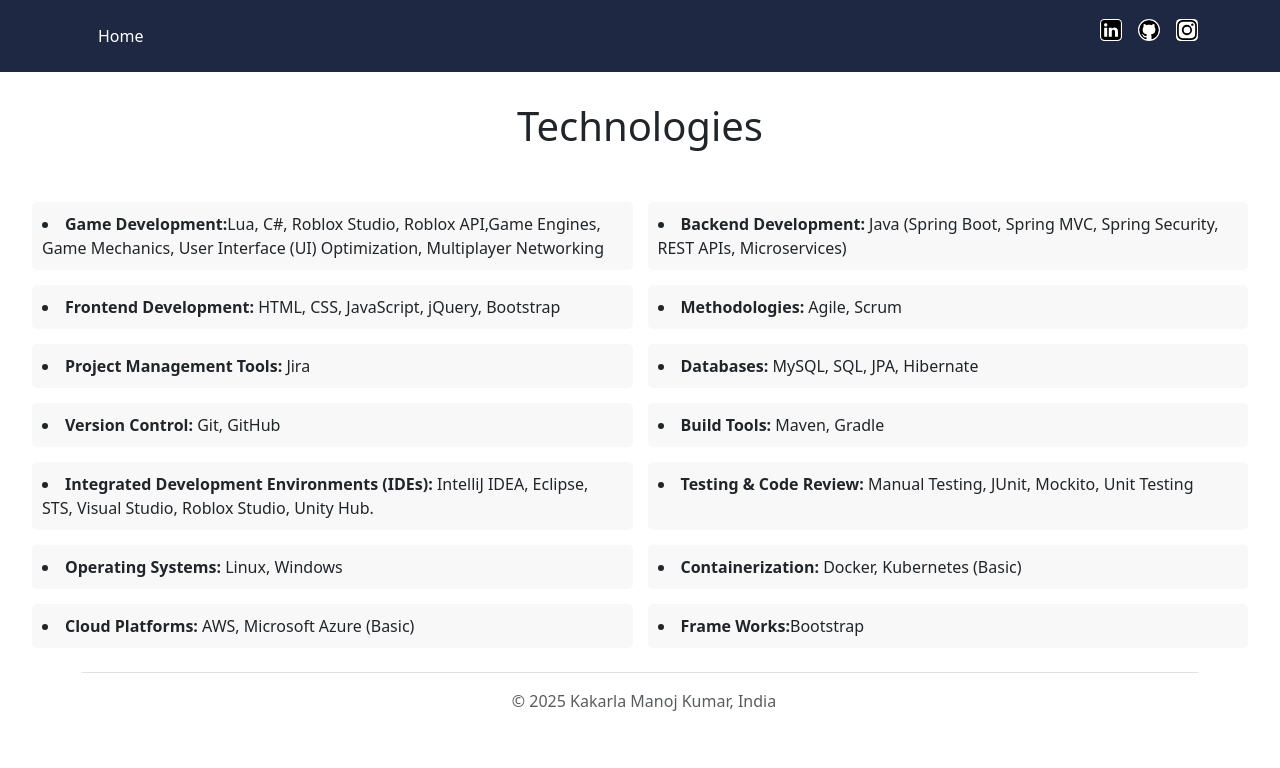
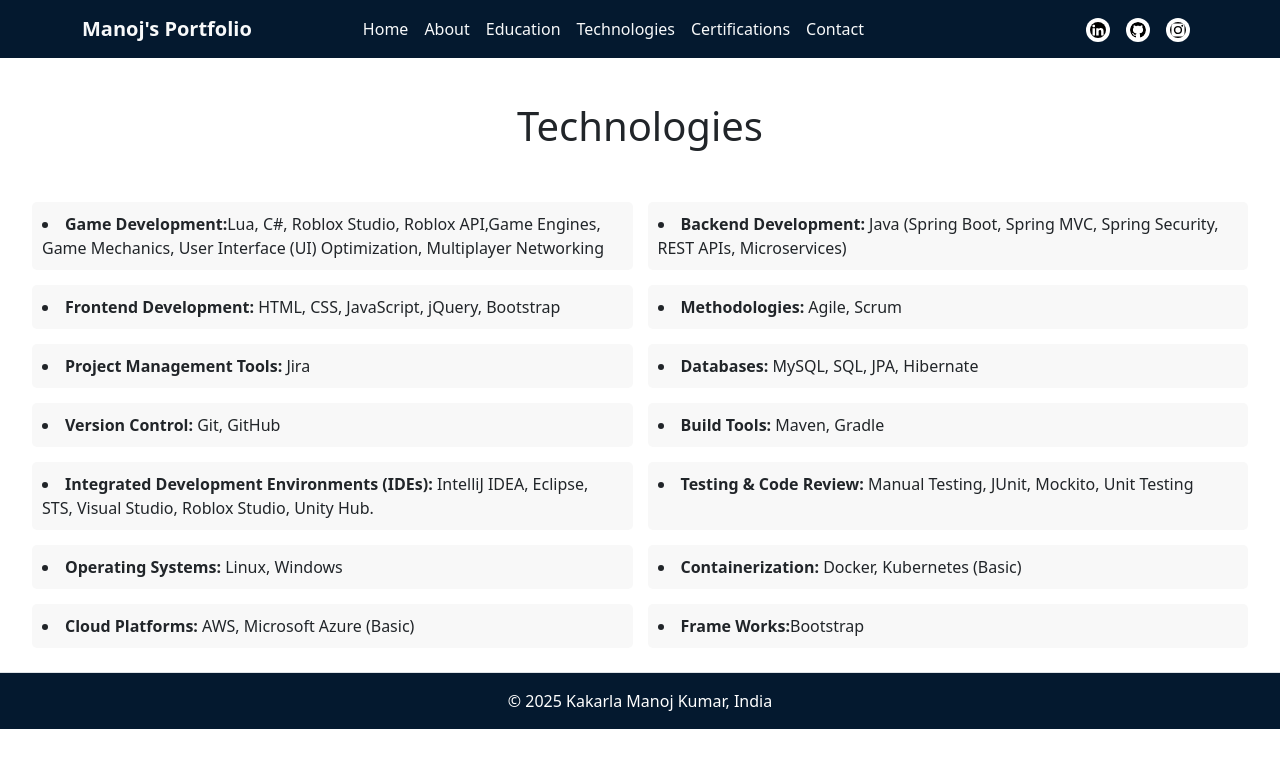
Before and after one commit to Kakarla-Manoj-Kumar/Kakarla-Manoj-Kumar-Portfolio, a plain HTML site: page Tech.html in a window 1280 px wide. Drawn offline with nearby package versions, Linux system fonts and the light colour scheme.

Commit message:
Update Tech.html

```diff
--- a/Tech.html
+++ b/Tech.html
@@ -8,23 +8,43 @@
     <link href="https://cdn.jsdelivr.net/npm/bootstrap@5.3.3/dist/css/bootstrap.min.css" rel="stylesheet" integrity="sha384-QWTKZyjpPEjISv5WaRU9OFeRpok6YctnYmDr5pNlyT2bRjXh0JMhjY6hW+ALEwIH" crossorigin="anonymous">
 </head>
 <body>
-    <section id="header7" class="header8" style="position: fixed;  top: 0; width: 100%; z-index: 1000;">
-
+  <section id="header" class="header animate__animated animate__fadeInDown" style="position: fixed; top: 0; width: 100%; z-index: 1000; background-color: #04192f;">
     <div class="container">
-            <header class="d-flex justify-content-between py-3">
-              <ul class="nav nav-pills">
-                <li class="nav-item"><a href="index.html" class="nav-link " aria-current="page">Home</a></li>
+      <nav class="navbar navbar-expand-lg navbar-dark">
+        <span class="navbar-brand fw-bold text-light me-auto">Manoj's Portfolio</span>
+        <button class="navbar-toggler" type="button" data-bs-toggle="collapse" data-bs-target="#navbarNav" aria-controls="navbarNav" aria-expanded="false" aria-label="Toggle navigation">
+          <span class="navbar-toggler-icon"></span>
+        </button>
+        <div class="collapse navbar-collapse" id="navbarNav">
+          <ul class="navbar-nav justify-content-center mx-auto">
+            <li class="nav-item"><a href="index.html" class="nav-link text-light">Home</a></li>
+            <li class="nav-item"><a href="About.html" class="nav-link text-light">About</a></li>
+            <li class="nav-item"><a href="Educations.html" class="nav-link text-light active">Education</a></li>
+            <li class="nav-item"><a href="Tech.html" class="nav-link text-light">Technologies</a></li>
+            <li class="nav-item"><a href="Certifications.html" class="nav-link text-light">Certifications</a></li>
+            <li class="nav-item"><a href="contact.html" class="nav-link text-light">Contact</a></li>
           </ul>
-              <ul class="nav nav-pills">
-                <li class="ms-3"><a class="text-body-secondary" href="https://www.linkedin.com/in/kakarla-manoj-kumar-550064204?utm_source=share&utm_campaign=share_via&utm_content=profile&utm_medium=android_app"><img src="ASSETS/linkedin.svg" alt="linkedin" style="height: 22px; background-color: white; padding: 5%; border-radius: 20%;"></a></li>
-                <li class="ms-3"><a class="text-body-secondary" href="https://github.com/Kakarla-Manoj-Kumar"><img src="ASSETS/github.svg" alt=" GitHub" style="height: 22px; background-color: white; padding: 5%;border-radius: 50%;"></a></li>
-                <li class="ms-3"><a class="text-body-secondary" href="https://www.instagram.com/its_manoj8481/"><img src="ASSETS/instagram.svg" alt="instagram" style="height: 22px; background-color: white; padding: 5%; border-radius: 20%;"></a></li>
+          <ul class="navbar-nav ms-auto">
+            <li class="nav-item">
+              <a class="nav-link" href="https://www.linkedin.com/in/kakarla-manoj-kumar-550064204">
+                <img src="ASSETS/linkedin.svg" alt="linkedin" style="height: 24px; padding: 4px; border-radius: 50%; background-color: #ffffff;">
+              </a>
+            </li>
+            <li class="nav-item">
+              <a class="nav-link" href="https://github.com/Kakarla-Manoj-Kumar">
+                <img src="ASSETS/github.svg" alt="GitHub" style="height: 24px; padding: 4px; border-radius: 50%; background-color: #ffffff;">
+              </a>
+            </li>
+            <li class="nav-item">
+              <a class="nav-link" href="https://www.instagram.com/its_manoj8481/">
+                <img src="ASSETS/instagram.svg" alt="instagram" style="height: 24px; padding: 4px; border-radius: 50%; background-color: #ffffff;">
+              </a>
+            </li>
           </ul>
-            </header>
         </div>
-
+      </nav>
+    </div>
   </section>
-
     <section id="Skills">
         <H1 class="header2" style="padding: 1.5%; overflow: hidden;">Technologies</H1>
         <div class="">
@@ -46,14 +66,10 @@
             </ul>
         </div>
     </section>
-    <section id="footer">
-        <div class="container">
+    <section id="footer" class="mt-auto" style="background-color: #04192f; color: white; width: 100%; max-width: 1510px; margin: 0 auto;">
+      <div >
         <footer class="d-flex flex-wrap justify-content-center align-items-center py-3 my-4 border-top">
-
-                <a href="/" class="mb-3 me-2 mb-md-0 text-body-secondary text-decoration-none lh-1">
-                </a>
-                <span class="mb-3 mb-md-0 text-body-secondary">© 2025 Kakarla Manoj Kumar, India</span>
-
+            <span class="mb-3 mb-md-0">© 2025 Kakarla Manoj Kumar, India</span>
         </footer>
       </div>
     </section>
```
Lines whose indentation alone changed are shown as unchanged.
